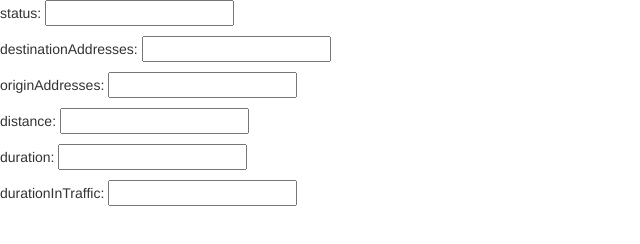
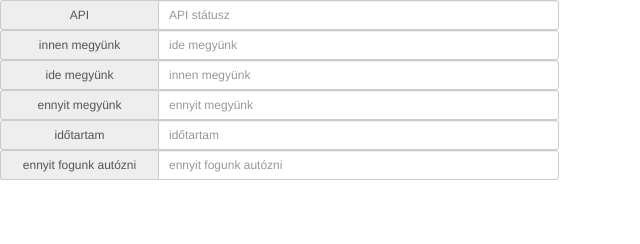
Before and after one commit to rbalazs/ottvok, a website: page public/index.html in a window 1280 px wide. Shown: the whole page, without its empty margins (0-640 px from the left). Drawn offline with nearby package versions, Linux system fonts and the light colour scheme.

Commit message:
UI refakt with bootstrap components.

```diff
--- a/public/index.html
+++ b/public/index.html
@@ -1,17 +1,45 @@
 <!DOCTYPE html>
-<html lang="en">
+<html lang="hu">
 <head>
     <meta charset="UTF-8">
     <title></title>
-    <link rel="stylesheet" href="https://maxcdn.bootstrapcdn.com/bootstrap/3.3.6/css/bootstrap.min.css" integrity="sha384-1q8mTJOASx8j1Au+a5WDVnPi2lkFfwwEAa8hDDdjZlpLegxhjVME1fgjWPGmkzs7" crossorigin="anonymous">
+    <link rel="stylesheet" href="https://maxcdn.bootstrapcdn.com/bootstrap/3.3.6/css/bootstrap.min.css"
+          integrity="sha384-1q8mTJOASx8j1Au+a5WDVnPi2lkFfwwEAa8hDDdjZlpLegxhjVME1fgjWPGmkzs7" crossorigin="anonymous">
+    <link rel="stylesheet" href="styles/base_ui.css">
 </head>
 <body>
-<p>status: <input data-bind="value: status"/></p>
-<p>destinationAddresses: <input data-bind="value: destinationAddresses"/></p>
-<p>originAddresses: <input data-bind="value: originAddresses"/></p>
-<p>distance: <input data-bind="value: distance"/></p>
-<p>duration: <input data-bind="value: duration"/></p>
-<p>durationInTraffic: <input data-bind="value: durationInTraffic"/></p>
+<div>
+    <div class="input-group input-group-sm">
+        <span class="input-group-addon">API</span>
+        <input type="text" class="form-control" data-bind="value: status" placeholder="API státusz">
+    </div>
+
+    <div class="input-group input-group-sm">
+        <span class="input-group-addon">innen megyünk</span>
+        <input type="text" class="form-control" data-bind="value: destinationAddresses" placeholder="ide megyünk">
+    </div>
+
+    <div class="input-group input-group-sm">
+        <span class="input-group-addon">ide megyünk</span>
+        <input type="text" class="form-control" data-bind="value: originAddresses" placeholder="innen megyünk">
+    </div>
+
+    <div class="input-group input-group-sm">
+        <span class="input-group-addon">ennyit megyünk</span>
+        <input type="text" class="form-control" data-bind="value: distance" placeholder="ennyit megyünk">
+    </div>
+
+    <div class="input-group input-group-sm">
+        <span class="input-group-addon">időtartam</span>
+        <input type="text" class="form-control" data-bind="value: duration" placeholder="időtartam">
+    </div>
+
+    <div class="input-group input-group-sm">
+        <span class="input-group-addon">ennyit fogunk autózni</span>
+        <input type="text" class="form-control" data-bind="value: durationInTraffic" placeholder="ennyit fogunk autózni">
+    </div>
+
+</div>
 <script data-main="app.js" src="require.js"></script>
 </body>
 </html>
--- /dev/null
+++ b/public/styles/base_ui.css
@@ -0,0 +1,8 @@
+.input-group-addon:first-child {
+    border-right: 0;
+    width: 158px;
+}
+
+.input-group .form-control:last-child {
+    width: 401px;
+}
```
